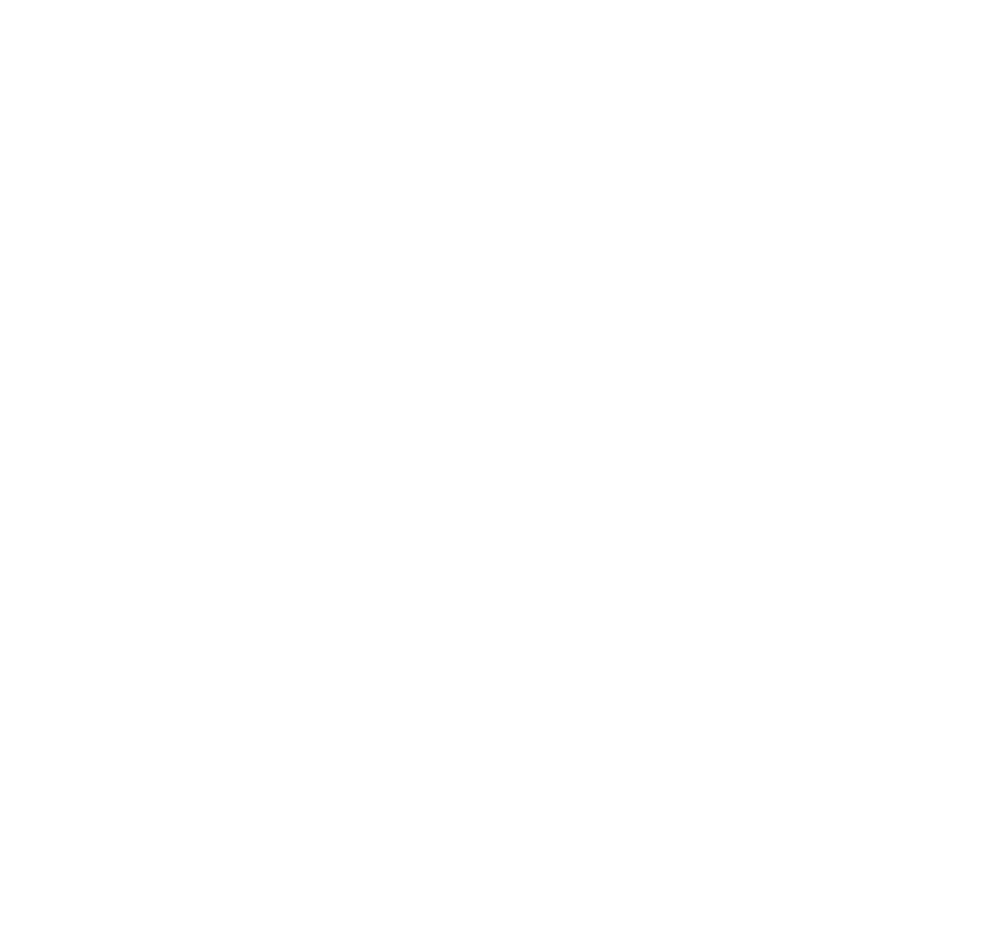
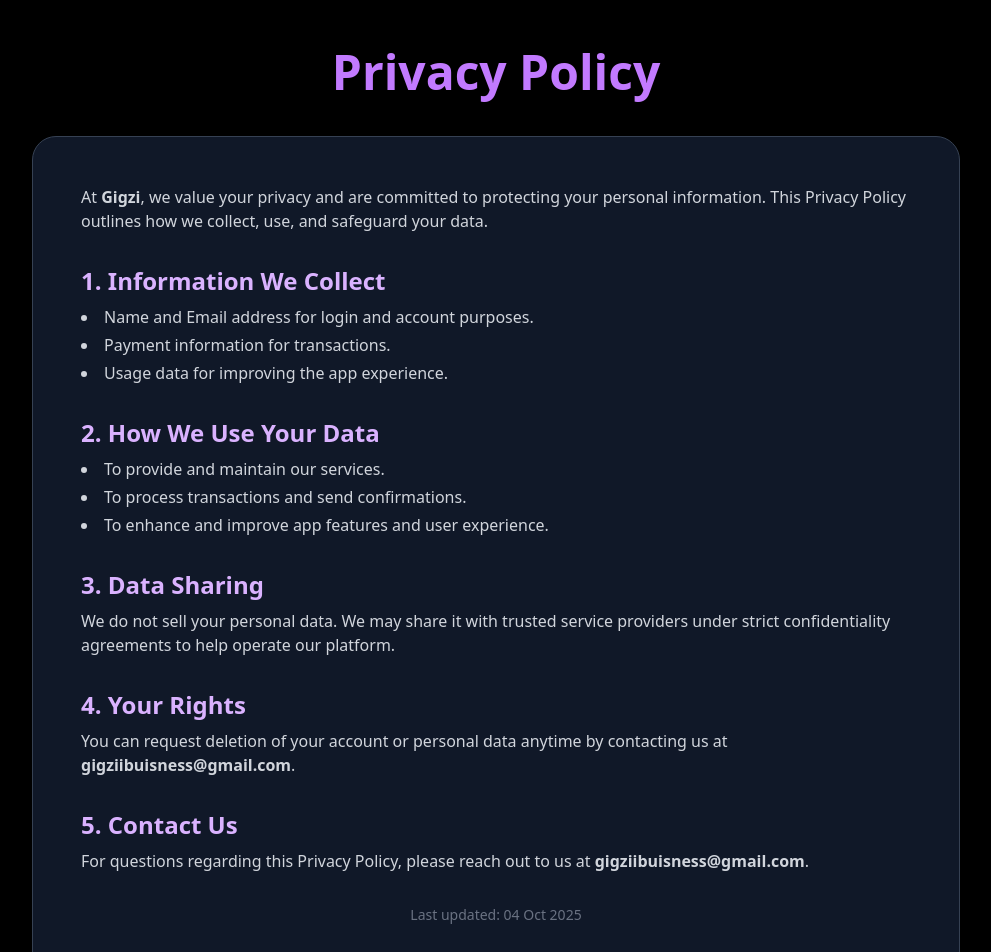
Before and after one commit to Gigzii4/gigzi_landing, a React (Vite) app: page /privacy in a window 1280 px wide. Before the commit this address had no page. Shown: the top 952 px of the page, without its empty margins (144-1135 px from the left). Before the commit the page ends 800 px from the top, so only its background shows below. Built offline with nearby package versions, Linux system fonts and the light colour scheme.

Commit message:
privacy page added

```diff
--- a/src/App.jsx
+++ b/src/App.jsx
@@ -3,6 +3,7 @@
 import Pay from "./components/Pay";
 import Landing from "./components/Landing";
 import Success from "./components/Success";
+import Privacy from "./components/Privacy";
 
 function App() {
   return (
@@ -11,6 +12,7 @@
         <Route path="/" element={<Landing />} />
         <Route path="/pay" element={<Pay />} />
         <Route path="/success" element={<Success />} />
+        <Route path="/privacy" element={<Privacy />} />
       </Routes>
     </BrowserRouter>
   );
--- a/src/components/Landing.jsx
+++ b/src/components/Landing.jsx
@@ -1,59 +1,57 @@
 import React from "react";
+import { Link } from "react-router-dom"; // or 'next/link' if using Next.js
 import gigziLogo from "../assets/LOGO.png";
+
 const Landing = () => {
   return (
-    <div>
-      <div>
     <div className="min-h-screen bg-black text-white font-sans">
       {/* Hero Section */}
-          <section className="flex flex-col items-center justify-center text-center py-20 px-4 bg-gradient-to-r from-purple-600 to-pink-500">
-            <div className="flex items-center gap-3">
+      <section className="flex flex-col items-center justify-center text-center py-24 px-6 bg-gradient-to-r from-purple-600 to-pink-500">
         <img
           src={gigziLogo}
           alt="Gigzi Logo"
-                className="h-40 w-40 object-contain"
+          className="h-40 w-40 object-contain mb-6"
         />
-            </div>
-            <h1 className="text-5xl md:text-6xl font-bold mb-6">
-              Launching Soon
-            </h1>
+        <h1 className="text-5xl md:text-6xl font-bold mb-2">Launching Soon</h1>
         <h1 className="text-5xl md:text-6xl font-bold mb-6">Gigzi</h1>
-            <p className="text-lg md:text-xl max-w-2xl mb-8">
-              Book talented artists for your events with ease. Gigzi connects
-              you with performers in your city for unforgettable moments.
+        <p className="text-lg md:text-xl max-w-2xl mb-8 text-gray-100">
+          Book talented artists for your events with ease. Gigzi connects you
+          with performers in your city for unforgettable moments.
         </p>
-            <button className="bg-white text-black px-6 py-3 rounded-full font-semibold hover:bg-gray-200 transition">
+        <button className="bg-white text-black px-8 py-3 rounded-full font-semibold hover:bg-gray-200 transition">
           Get Started
         </button>
       </section>
 
       {/* Features Section */}
       <section className="py-20 px-6 bg-gray-900">
-            <h2 className="text-4xl font-bold text-center mb-12">
+        <h2 className="text-4xl font-bold text-center mb-12 text-purple-400">
           Why Choose Gigzi?
         </h2>
         <div className="grid md:grid-cols-3 gap-8 text-center">
-              <div className="bg-gray-800 p-6 rounded-lg shadow-lg">
-                <h3 className="text-2xl font-semibold mb-4">
+          <div className="bg-gray-800 p-6 rounded-2xl shadow-lg hover:scale-105 transform transition">
+            <h3 className="text-2xl font-semibold mb-4 text-purple-300">
               Verified Artists
             </h3>
-                <p>
+            <p className="text-gray-300">
               We verify every artist to ensure quality performances at your
               event.
             </p>
           </div>
-              <div className="bg-gray-800 p-6 rounded-lg shadow-lg">
-                <h3 className="text-2xl font-semibold mb-4">Easy Booking</h3>
-                <p>
-                  Find, book, and pay for artists effortlessly through our
-                  platform.
+          <div className="bg-gray-800 p-6 rounded-2xl shadow-lg hover:scale-105 transform transition">
+            <h3 className="text-2xl font-semibold mb-4 text-purple-300">
+              Easy Booking
+            </h3>
+            <p className="text-gray-300">
+              Find, book, and pay for artists effortlessly through our platform.
             </p>
           </div>
-              <div className="bg-gray-800 p-6 rounded-lg shadow-lg">
-                <h3 className="text-2xl font-semibold mb-4">Local Talent</h3>
-                <p>
-                  Browse artists based on your city for convenience and
-                  relevance.
+          <div className="bg-gray-800 p-6 rounded-2xl shadow-lg hover:scale-105 transform transition">
+            <h3 className="text-2xl font-semibold mb-4 text-purple-300">
+              Local Talent
+            </h3>
+            <p className="text-gray-300">
+              Browse artists based on your city for convenience and relevance.
             </p>
           </div>
         </div>
@@ -61,20 +59,26 @@
 
       {/* Call to Action */}
       <section className="py-16 bg-purple-700 text-center">
-            <h2 className="text-3xl font-bold mb-4">
-              Ready to book your next performer??
+        <h2 className="text-3xl font-bold mb-6 text-white">
+          Ready to book your next performer?
         </h2>
-            <button className="bg-white text-purple-700 px-6 py-3 rounded-full font-semibold hover:bg-gray-100 transition">
+        <button className="bg-white text-purple-700 px-8 py-3 rounded-full font-semibold hover:bg-gray-100 transition">
           Explore Artists
         </button>
       </section>
 
       {/* Footer */}
-          <footer className="py-8 text-center bg-black text-gray-400 text-sm">
-            &copy; {new Date().getFullYear()} Gigzi. All rights reserved.
+      <footer className="py-8 text-center bg-black text-gray-400 text-sm space-y-2">
+        <div>&copy; {new Date().getFullYear()} Gigzi. All rights reserved.</div>
+        <div>
+          <Link
+            to="/privacy"
+            className="text-purple-400 hover:text-purple-300 transition"
+          >
+            Privacy Policy
+          </Link>
+        </div>
       </footer>
-        </div>
-      </div>
     </div>
   );
 };
--- /dev/null
+++ b/src/components/Privacy.jsx
@@ -0,0 +1,93 @@
+import React from "react";
+import { useNavigate } from "react-router-dom"; // if using react-router
+// or replace with Link from next/link if Next.js
+
+const Privacy = () => {
+  const navigate = useNavigate(); // for navigation
+
+  return (
+    <div className="min-h-screen bg-black text-white font-sans">
+      <div className="max-w-5xl mx-auto p-6 md:p-12">
+        <h1 className="text-4xl md:text-5xl font-bold mb-10 text-center text-purple-400">
+          Privacy Policy
+        </h1>
+
+        <div className="bg-gray-900 rounded-3xl p-8 md:p-12 shadow-xl space-y-8 border border-gray-700">
+          <p className="text-gray-300">
+            At <strong>Gigzi</strong>, we value your privacy and are committed
+            to protecting your personal information. This Privacy Policy outlines
+            how we collect, use, and safeguard your data.
+          </p>
+
+          <section>
+            <h2 className="text-2xl font-semibold text-purple-300 mb-2">
+              1. Information We Collect
+            </h2>
+            <ul className="list-disc list-inside space-y-1 text-gray-300">
+              <li>Name and Email address for login and account purposes.</li>
+              <li>Payment information for transactions.</li>
+              <li>Usage data for improving the app experience.</li>
+            </ul>
+          </section>
+
+          <section>
+            <h2 className="text-2xl font-semibold text-purple-300 mb-2">
+              2. How We Use Your Data
+            </h2>
+            <ul className="list-disc list-inside space-y-1 text-gray-300">
+              <li>To provide and maintain our services.</li>
+              <li>To process transactions and send confirmations.</li>
+              <li>To enhance and improve app features and user experience.</li>
+            </ul>
+          </section>
+
+          <section>
+            <h2 className="text-2xl font-semibold text-purple-300 mb-2">
+              3. Data Sharing
+            </h2>
+            <p className="text-gray-300">
+              We do not sell your personal data. We may share it with trusted
+              service providers under strict confidentiality agreements to help
+              operate our platform.
+            </p>
+          </section>
+
+          <section>
+            <h2 className="text-2xl font-semibold text-purple-300 mb-2">
+              4. Your Rights
+            </h2>
+            <p className="text-gray-300">
+              You can request deletion of your account or personal data anytime
+              by contacting us at <strong>gigziibuisness@gmail.com</strong>.
+            </p>
+          </section>
+
+          <section>
+            <h2 className="text-2xl font-semibold text-purple-300 mb-2">
+              5. Contact Us
+            </h2>
+            <p className="text-gray-300">
+              For questions regarding this Privacy Policy, please reach out to us
+              at <strong>gigziibuisness@gmail.com</strong>.
+            </p>
+          </section>
+
+          <p className="text-gray-500 text-sm text-center mt-6">
+            Last updated: 04 Oct 2025
+          </p>
+
+          <div className="flex justify-center mt-6">
+            <button
+              onClick={() => navigate("/")}
+              className="bg-purple-400 text-black px-6 py-3 rounded-full font-semibold hover:bg-purple-300 transition"
+            >
+              Back to Home
+            </button>
+          </div>
+        </div>
+      </div>
+    </div>
+  );
+};
+
+export default Privacy;
```
Lines whose indentation alone changed are shown as unchanged.
